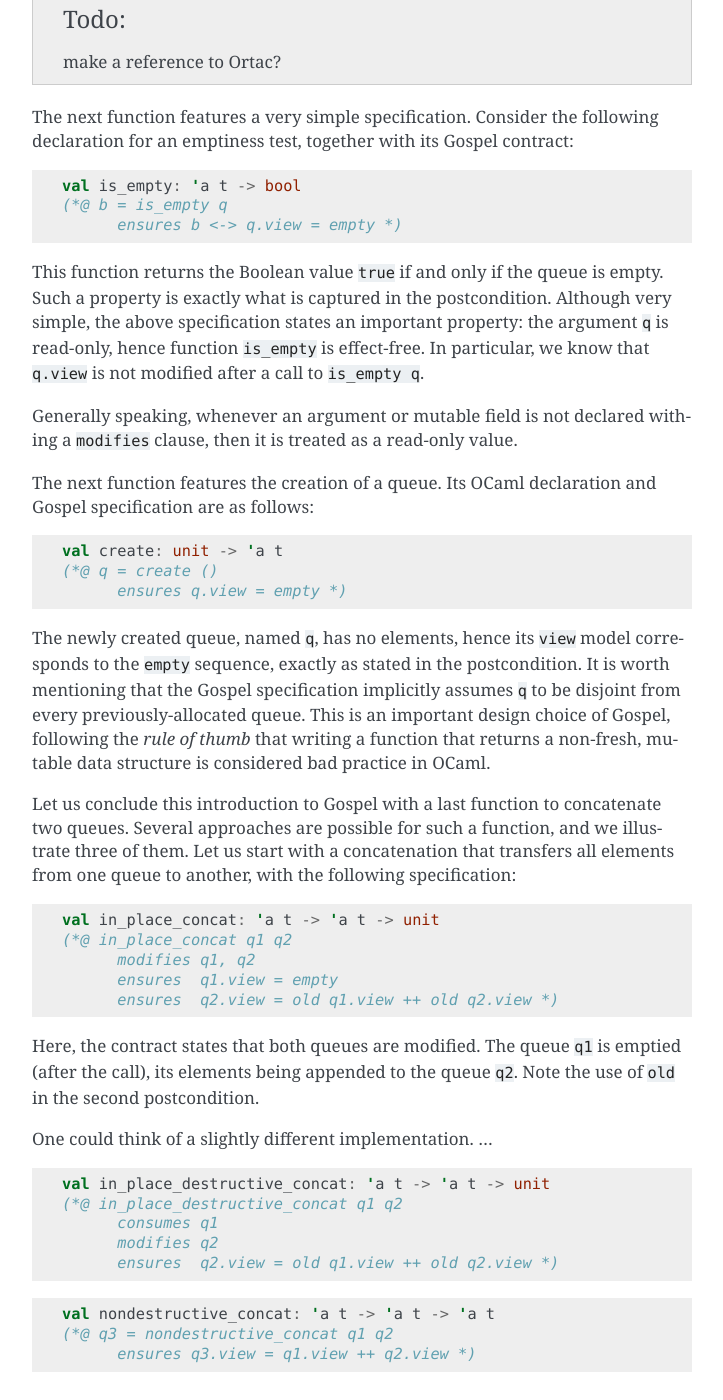
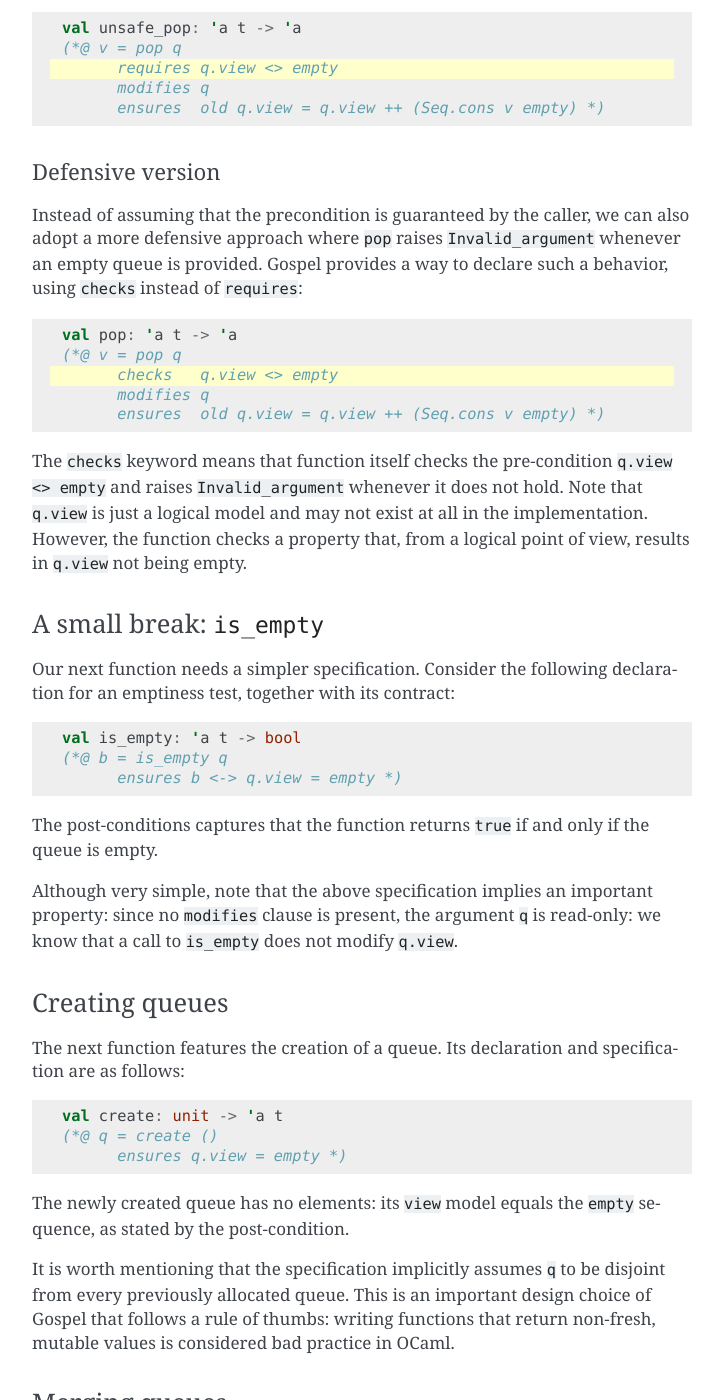
Before and after one commit to ocaml-gospel/gospel, a Sphinx documentation site: the page built from doc/walkthrough.rst, in a window 1280 px wide and 1400 px high, scrolled down 2310 px. Shown: the whole window, without its empty margins (388-1111 px from the left). Built offline with Sphinx 7.4.7, drawn with Linux system fonts in a browser that asks for light colours; cross-references to code outside the pages are shown as plain code; some of the changed text lies outside the part shown.

Commit message:
doc: polishing the queue example

```diff
--- a/doc/conf.py
+++ b/doc/conf.py
@@ -23,6 +23,8 @@ project = 'Gospel'
 
 author = 'Jean-Christophe Filliâtre, Clément Pascutto, Mário Pereira'
 copyright = '2020—2021, Jean-Christophe Filliâtre, Clément Pascutto, Mário Pereira'
+
+show_authors = True
 
 # The short X.Y version
 version = '0.1.0'
--- a/doc/getting-started.rst
+++ b/doc/getting-started.rst
@@ -1,8 +1,5 @@
 Getting started
 ===============
-
-.. todo:: Add more links to the language specification, and generally more
-          links.
 
 Installing Gospel
 ^^^^^^^^^^^^^^^^^
@@ -14,7 +11,7 @@ Please make sure that you already have a decently recent version ``ocaml`` and
 - Opam 2.0 or newer
 
 Please visit `ocaml.org
-<https://ocaml.org/learn/tutorials/up_and_running.html>`_ for instructions on
+<https://ocaml.org/learn/tutorials/up_and_running.html>`__ for instructions on
 how to get started with your OCaml environment.
 
 Gospel is available on Opam repositories. Installing it is straightforward:
@@ -56,7 +53,7 @@ interface for polymorphic, limited capacity containers::
   (** [add t x] adds [x] to the container [t], or raises [Full] if
       [t] has reached its maximum capacity. *)
 
-  val remove 'a t -> 'a -> unit
+  val remove: 'a t -> 'a -> unit
   (** [remove t x] removes [x] from [t], or raises [Not_found] if
       [x] is not in [t]. *)
 
@@ -76,12 +73,12 @@ the container directly translates into Gospel::
   (*@ model capacity: int
       model contents: 'a set *)
 
-Notice that documentation comments and Gospel specification can coexist, and
+Notice that documentation comments and Gospel specifications can coexist and
 even often help understand each other! However, for the sake of brevity, we will
 omit them in the rest of this section.
 
-One may also note that the capacity must be positive, and number of values in
-the ``contents`` set may not exceed ``capacity``. Those is a type invariants:
+One may also note that the capacity must be positive, and the number of values
+in the ``contents`` set may not exceed ``capacity``. Those are type invariants:
 
 .. code-block::
    :emphasize-lines: 4,5
@@ -92,7 +89,12 @@ the ``contents`` set may not exceed ``capacity``. Those is a type invariants:
         invariant capacity > 0
         invariant Set.cardinal contents <= capacity *)
 
-Now that our type is annotated with its models and invariants, we can attach
+The ``Set`` module is part of the :doc:`Gospel standard library <stdlib>`.
+Although it tries to mimic familiar interfaces from the OCaml standard library,
+those two should not be confused: logical declarations only can appear in
+specifications.
+
+Now that we annotated our type with its models and invariants, we can attach
 specifications to the functions to show how they interact with the container.
 
 The function ``create`` returns a container when provided a capacity. We may
@@ -105,10 +107,10 @@ want to specify three bits of information:
 
 Let's write a Gospel formalisation of that contract. The contract starts with a
 header that lets us name the arguments and return value (we will call the
-argument ``c`` and the return value ``t``) so we can mention them in the rest of
-the specification. The first property is a precondition of the function (we use
-the keyword ``requires``), while the second and third ones are postconditions
-(the keyword is ``ensures``)::
+argument ``c`` and the return value ``t``) to mention them in the rest of the
+specification. The first property is a pre-condition of the function (we use the
+keyword ``requires``), while the second and third ones are post-conditions (the
+keyword is ``ensures``)::
 
   val create: int -> t
   (*@ t = create c
@@ -118,8 +120,8 @@ the keyword ``requires``), while the second and third ones are postconditions
 
 Now on to ``is_empty`` and ``clear``.
 
-``is_empty t`` is true if and only if ``t`` is empty; this is a postcondition.
-This function also (hopefully) has no side-effect: it does not modify ``t``, and
+``is_empty t`` is true if and only if ``t`` is empty; this is a post-condition.
+This function also (hopefully) has no side-effect: it does not modify ``t`` and
 does not depend on any internal state. In Gospel's language, this function is
 *pure*::
 
@@ -129,13 +131,16 @@ does not depend on any internal state. In Gospel's language, this function is
       ensures b <-> t.capacity = Set.empty *)
 
 Clear removes any element in its argument: it is empty after the call.
-Obviously, it modifies its argument. More precisely, it modifies the
-``contents`` model of its argument::
+Obviously, it modifies the ``contents`` model of its argument. After its
+execution, the container should be empty. Note that we are only allowed to mention
+``is_empty`` in the specification because it is a pure function; attempting
+to use a non-pure OCaml function in a specification will result in a Gospel
+error. ::
 
   val clear: 'a t -> unit
   (*@ clear t
       modifies t.contents
-      ensures t.contents = Set.empty *)
+      ensures is_empty t *)
 
 Finally, let's specify ``add`` and ``remove``. A first attempt is similar to the
 previous examples. In the following, we use Gospel's ``old`` primitive, which
@@ -179,7 +184,7 @@ t.capacity`` in every contract; as a type invariant, this property implicitely
 holds in every function's pre-state and post-state.
 
 We're done! Our module interface is fully specified, independently of any
-implementation. Let's finish by verifying that these are well typed by calling
+implementation. Let's finish by verifying that these are well-typed, and call
 Gospel's type-checker:
 
 .. code-block:: shell
@@ -212,13 +217,13 @@ Cameleer is a tool for the deductive verification of OCaml code.
 
 It extents Gospel to implementation files, where you may add logical annotations
 like logical assertions, recursion variants, or loop invariants. The
-verification relies on the `Why3 framework <https://why3.lri.fr>`_: ``cameleer``
-translates the OCaml code into an equivalent WhyML program. It then lets you
-analyse this program whithin the framework (and its IDE!) to prove the
+verification relies on the `Why3 <https://why3.lri.fr>`__ framework:
+``cameleer`` translates the OCaml code into an equivalent WhyML program. It then
+lets you analyse this program whithin the framework (and its IDE!) to prove the
 assertions via semi-automated techniques based on SMT provers.
 
 For more information, please visit the project page `on Github
-<https://github.com/ocaml-gospel/cameleer>`_.
+<https://github.com/ocaml-gospel/cameleer>`__.
 
 .. index:: ortac
 .. index:: runtime assertion checking
@@ -235,7 +240,7 @@ your program execution by logging unexpected events or generate testing suites
 and fuzzers.
 
 For more information, please visit the project page `on Github
-<https://github.com/ocaml-gospel/ortac>`_.
+<https://github.com/ocaml-gospel/ortac>`__.
 
 .. index:: why3gospel
 .. index:: why3
@@ -244,21 +249,32 @@ For more information, please visit the project page `on Github
 Why3gospel
 ~~~~~~~~~~
 
-Why3gospel is a Why3 plugin that lets you verify that Why3 a program proof
-refines the Gospel specifications before extracting it to OCaml.
+Why3gospel is a `Why3 <https://why3.lri.fr>`__ plugin that lets you verify that
+a program proof refines the Gospel specifications before extracting it to OCaml.
 
 It interfaces the Why3 framework with the Gospel specifications to ensure that
 the former refines the latter, guaranteeing that OCaml programs extracted from
 proved WhyML indeed comply with their Gospel specification.
 
 For more information, please visit the project page `on Github
-<https://github.com/ocaml-gospel/why3gospel>`_.
+<https://github.com/ocaml-gospel/why3gospel>`__.
 
-Getting help
-^^^^^^^^^^^^
+Going further
+^^^^^^^^^^^^^
 
-.. todo:: finish this section
+This tutorial only covered very few features of Gospel. Please feel free to
+visit our other resources before getting started:
 
-Please feel free to `open a discussion
-<https://github.com/ocaml-gospel/gospel/discussions/new>`_ and share your issues
-and ideas!
+- If you like to learn by example, the :doc:`walkthrough <walkthrough>` section
+  contains a gallery of more advanced use-cases extracted from real-world
+  interfaces. Those should help you familiarize yourself with the process of
+  formal specification.
+
+- If you prefer to read the manual for more in-depth information on specific
+  features of the language, you may also visit the :doc:`language specification
+  <language>` section.
+
+Finally, we are always thrilled to hear your thoughts or questions regarding
+Gospel and this tutorial. Please feel free to `open a discussion
+<https://github.com/ocaml-gospel/gospel/discussions/new>`__ and share your
+issues and ideas!
--- a/doc/language.rst
+++ b/doc/language.rst
@@ -580,12 +580,11 @@ Type annotation may also contain invariants that hold at every entry and exit
 point of every fonction that manipulates their values. Formulae expressing these
 properties may be added after the ``invariant`` keyword:
 
-..productionlist::
+.. productionlist::
     invariant: "invariant" `expr`
 
 Note that function may break these invariants internally, but must restore them
 so that they still hold at the function exit.
-^^^^^^^^^^^^^^^
 
 .. index:: function
 .. index:: predicate
--- a/doc/walkthrough.rst
+++ b/doc/walkthrough.rst
@@ -1,51 +1,73 @@
-Specifications Walkthoughs
-==========================
+Walkthoughs
+===========
 
 Mutable queues
 ^^^^^^^^^^^^^^
+.. sectionauthor:: Mário Pereira
 
-In this example, we will provide provide formal specification to a mutable
-queue data structure. This work is adapted from :cite:`chargueraud:hal-02157484`.
+This example aims to provide a formal specification for a mutable queue data
+structure, similar to OCaml's standard library ``Queue``.
 
-First, we shall define the type of queues. Following the OCaml convention, we
-use ``'a t`` to represent a polymorphic queue, storing elements of type ``'a``.
-In order to be able to reason about the elements of a queue, we attach one model
-to its type declaration::
+This work is adapted from :cite:`chargueraud:hal-02157484`, which also features
+an implementation of the following specification that was formally verified
+using Why3gospel.
+
+
+Modeling the queue datastructure
+~~~~~~~~~~~~~~~~~~~~~~~~~~~~~~~~
+
+Let's start by defining the type of queues: the ``'a t`` type represents a
+polymorphic queue, storing elements of type ``'a``. To enable reasoning about
+the elements of a queue, we attach one model to its type declaration::
 
   type 'a t
   (*@ mutable model view: 'a seq *)
 
 The model ``view`` represents the mathematical sequence of elements stored in
-the queue. The type ``'a seq`` is the type of logical sequences, defined in the
-Gospel standard library, and is usable only for specification. Finally, the
-``mutable`` keyword states that the ``view`` field can change over time. This is
-a first manifestation of how Gospel annotations provide extra insight to the
-OCaml programmer: the ``mutable`` specification states that type ``'a t`` stands
-for a mutable data type, which can not be deduced from its declaration alone.
+the queue. The type ``'a seq`` is the type of logical sequences defined in the
+Gospel standard library and is for specifications only. The ``mutable``
+keyword states that the ``view`` field can change over time.
 
-Let us now declare and specify a ``push`` operation for the data structure::
+.. note:: This shows how Gospel annotations provide extra insight and are also
+          relevant for documentation: the ``mutable`` keyword states that the
+          type ``'a t`` is mutable, which cannot be deduced from its OCaml
+          declaration alone.
+
+Pushing into the queue
+~~~~~~~~~~~~~~~~~~~~~~
+
+Let us now declare and specify a ``push`` operation for these queues::
 
   val push: 'a -> 'a t -> unit
   (*@ push v q
       modifies q
       ensures  q.view = Seq.cons v (old q.view) *)
 
-- The first line of the specification names the two arguments of ``push``, as
-  ``v`` and ``q``, respectively.
-- Next, the ``modifies`` states that the function ``push`` may mutate the
+- The first line of the specification is the header; it names the two arguments
+  of ``push``: ``v`` and ``q``.
+- The ``modifies`` clause states that the function ``push`` may mutate the
   contents of ``q``.
-- Finally, the ``ensures`` clause introduces a postcondition. In this case, it
-  describes the ``view`` model of ``q`` after a call to ``push``: the new
-  ``view`` is the extension of the old value of ``view`` with the element ``v``
-  at the front. We use the keyword ``old`` to refer to the value of an expression
-  (here, ``q.view``) in the pre-state, *i.e.*, before the function call.
+- Finally, the ``ensures`` clause introduces a post-condition that describes the
+  model ``view`` of ``q`` after a call to ``push``: the new ``view`` extends the
+  old value of ``view`` with the element ``v`` at the front. We use the keyword
+  ``old`` to refer to the value of an expression (here, ``q.view``) in the
+  pre-state, *i.e.*, before the function call.
 
-Note that the module ``Seq`` is part of the Gospel standard library, and is not
-to be confused with module ``Seq`` from the OCaml standard library.
+Note that the module ``Seq`` is part of the Gospel standard library and should
+not be confused with module ``Seq`` from the OCaml standard library.
 
-Let us now move to another function, ``pop``. This function raises an ``Empty``
-exception if its argument is an empty queue. We specify this behavior as
-follows::
+Various flavors of ``pop``
+~~~~~~~~~~~~~~~~~~~~~~~~~~
+
+Let us now move to another function, ``pop``, and illustrate three ways of
+handling assumptions from the client in Gospel specifications.
+
+Exceptional version
+-------------------
+
+In this version, similar to the one provided by the OCaml standard library,
+``pop`` raises an ``Empty`` exception if its argument is an empty queue. We
+specify this behaviour as follows::
 
   exception Empty
 
@@ -55,21 +77,28 @@ follows::
       ensures  old q.view = q.view ++ Seq.cons v empty
       raises   Empty -> q.view = old q.view = empty *)*
 
-We have two postconditions:
-- The first one, introduced with ``ensures``, states the postcondition that
-  holds whenever function ``pop`` returns a value ``v``. As with function
-  ``push``, the clause ``modifies`` indicates that ``q`` may be mutated by this
-  function call. Note that this applies to the exceptional case as well, and
-  that's why we state that ``q`` is both empty and not modified.
-- The second one, introduced by ``raises``, states the postcondition that holds
-  whenever exception ``Empty`` is raised.
+We have two post-conditions:
 
-Now, let us consider a scenario where one calls the ``pop`` operation only for
-`provably` non-empty queues. For such case, instead of considering the
-possibility of raising the ``Empty`` exception, we attach the following
-precondition to the function's contract:
+- The first one, introduced with ``ensures``, states the post-condition that
+  holds whenever the function ``pop`` returns a value ``v``.
+- The second one, introduced by ``raises``, states the exceptional
+  post-condition that holds whenever the call raises the exception ``Empty``.
 
-.. code-block:: ocaml
+Similarly to the ``push`` case, the clause ``modifies`` indicates that this
+function call may mutate ``q``. Note that this applies to the exceptional case
+as well, and that's why we state that ``q`` is both empty and not modified.
+
+Unsafe version
+--------------
+
+Now, let us consider an unsafe variant of ``pop`` that should only be called on
+a non-empty queue, leaving the responsibility of that property to the client
+code. The function does not raise ``Empty`` anymore but instead expects a
+non-empty argument. We can thus add the following pre-condition to the contract
+using the keyword ``requires``:
+
+.. code-block::
+   :emphasize-lines: 3
 
    val unsafe_pop: 'a t -> 'a
    (*@ v = pop q
@@ -77,19 +106,16 @@ precondition to the function's contract:
          modifies q
          ensures  old q.view = q.view ++ (Seq.cons v empty) *)
 
-The ``requires`` clause introduces a property that must hold whenever one calls
-``unsafe_pop``. Following the OCaml tradition, we use the prefix ``unsafe_`` to
-clearly state this function is only supposed to be used by clients that are sure
-to respect the precondition (for instance, when the client code is itself
-formally verified).
+Defensive version
+-----------------
 
 Instead of assuming that the precondition is guaranteed by the caller, we can
-adopt a more defensive approach where ``pop`` raises ``Invalid_argument`` on an
-empty queue. This is idiomatic of OCaml libraries. Gospel provides a way to
-declare such a behavior, using ``checks`` instead of ``requires``. In our case,
-this is as follows:
+also adopt a more defensive approach where ``pop`` raises ``Invalid_argument``
+whenever an empty queue is provided. Gospel provides a way to declare such a
+behavior, using ``checks`` instead of ``requires``:
 
-.. code-block:: ocaml
+.. code-block::
+   :emphasize-lines: 3
 
    val pop: 'a t -> 'a
    (*@ v = pop q
@@ -97,78 +123,107 @@ this is as follows:
          modifies q
          ensures  old q.view = q.view ++ (Seq.cons v empty) *)
 
-The meaning of ``checks`` is really that of a `precondition` that is dynamically
-checked at function entry. It is up to the implementation of ``pop`` to
-guarantee that whenever ``q.view <> empty`` does not hold, the exception
-``Invalid_argument`` is raised.
+The ``checks`` keyword means that function itself checks the pre-condition
+``q.view <> empty`` and raises ``Invalid_argument`` whenever it does not hold.
+Note that ``q.view`` is just a logical model and may not exist at all in the
+implementation. However, the function checks a property that, from a logical
+point of view, results in ``q.view`` not being empty.
 
-.. todo::
-   make a reference to Ortac?
+A small break: ``is_empty``
+~~~~~~~~~~~~~~~~~~~~~~~~~~~
 
-The next function features a very simple specification. Consider the following
-declaration for an emptiness test, together with its Gospel contract:
+Our next function needs a simpler specification. Consider the following
+declaration for an emptiness test, together with its contract::
 
-.. code-block:: ocaml
+  val is_empty: 'a t -> bool
+  (*@ b = is_empty q
+        ensures b <-> q.view = empty *)
 
-   val is_empty: 'a t -> bool
-   (*@ b = is_empty q
-         ensures b <-> q.view = empty *)
+The post-conditions captures that the function returns ``true`` if and only if
+the queue is empty.
 
-This function returns the Boolean value ``true`` if and only if the queue is
-empty. Such a property is exactly what is captured in the postcondition.
-Although very simple, the above specification states an important property: the
-argument ``q`` is read-only, hence function ``is_empty`` is effect-free. In
-particular, we know that ``q.view`` is not modified after a call to ``is_empty
-q``.
+Although very simple, note that the above specification implies an important
+property: since no ``modifies`` clause is present, the argument ``q`` is
+read-only: we know that a call to ``is_empty`` does not modify ``q.view``.
 
-Generally speaking, whenever an argument or mutable field is not declared
-withing a ``modifies`` clause, then it is treated as a read-only value.
+Creating queues
+~~~~~~~~~~~~~~~
 
-The next function features the creation of a queue. Its OCaml declaration and
-Gospel specification are as follows:
+The next function features the creation of a queue. Its declaration and
+specification are as follows::
 
-.. code-block:: ocaml
+  val create: unit -> 'a t
+  (*@ q = create ()
+        ensures q.view = empty *)
 
-    val create: unit -> 'a t
-    (*@ q = create ()
-          ensures q.view = empty *)
+The newly created queue has no elements: its ``view`` model equals the ``empty``
+sequence, as stated by the post-condition.
 
-The newly created queue, named ``q``, has no elements, hence its ``view`` model
-corresponds to the ``empty`` sequence, exactly as stated in the postcondition.
-It is worth mentioning that the Gospel specification implicitly assumes ``q`` to
-be disjoint from every previously-allocated queue. This is an important design
-choice of Gospel, following the `rule of thumb` that writing a function that
-returns a non-fresh, mutable data structure is considered bad practice in OCaml.
+It is worth mentioning that the specification implicitly assumes ``q`` to be
+disjoint from every previously allocated queue. This is an important design
+choice of Gospel that follows a rule of thumbs: writing functions that return
+non-fresh, mutable values is considered bad practice in OCaml.
 
-Let us conclude this introduction to Gospel with a last function to concatenate
-two queues. Several approaches are possible for such a function, and we
-illustrate three of them. Let us start with a concatenation that transfers all
-elements from one queue to another, with the following specification:
+Merging queues
+~~~~~~~~~~~~~~
 
-.. code-block:: ocaml
+Let us conclude this specification with a functions to merge two queues. Several
+approaches are possible; we will showcase three of them.
 
-   val in_place_concat: 'a t -> 'a t -> unit
-   (*@ in_place_concat q1 q2
-         modifies q1, q2
-         ensures  q1.view = empty
-         ensures  q2.view = old q1.view ++ old q2.view *)
+In-place transfer
+-----------------
 
-Here, the contract states that both queues are modified. The queue ``q1`` is
-emptied (after the call), its elements being appended to the queue ``q2``. Note
-the use of ``old`` in the second postcondition.
+Let us start with a concatenation that transfers all elements from one queue to
+another, with the following specification::
 
-One could think of a slightly different implementation. ...
+  val transfer: 'a t -> 'a t -> unit
+  (*@ transfer src dst
+        modifies src, dst
+        ensures  src.view = empty
+        ensures  dst.view = old dst.view ++ old src.view *)
 
-.. code-block:: ocaml
+Here, the contract states that both queues are modified. The queue ``src`` is
+emptied after the call and its elements are appended to the queue ``dst``.
+Notice the use of ``old`` in the second post-condition, which helps us refer to
+the state of the queues before they are passed to the function.
 
-   val in_place_destructive_concat: 'a t -> 'a t -> unit
-   (*@ in_place_destructive_concat q1 q2
-         consumes q1
-         modifies q2
-         ensures  q2.view = old q1.view ++ old q2.view *)
+Destructive operations
+----------------------
 
-.. code-block:: ocaml
+One could think of a slightly different version of ``transfer``,
+``destructive_transfer``, that invalidates ``src`` when called. In other words,
+the value of ``src`` should be considered dirty and must not be used anymore in
+the rest of the program. Such use-cases are frequent in system programming, for
+instance when dealing with file descriptors after ``fclose`` calls. Gospel
+provides ``consumes`` clauses to capture this semantic:
 
-   val nondestructive_concat: 'a t -> 'a t -> 'a t
-   (*@ q3 = nondestructive_concat q1 q2
-         ensures q3.view = q1.view ++ q2.view *)
+.. code-block::
+   :emphasize-lines: 3
+
+    val destructive_transfer: 'a t -> 'a t -> unit
+    (*@ destructive_transfer src dst
+        consumes src
+        modifies dst
+        ensures  dst.view = old dst.view ++ old src.view *)
+
+Note that qualifying the state of ``src`` after the call is no longer relevant,
+since its value must not be used anymore.
+
+A constructive version
+----------------------
+
+Finally, a perhaps simpler version may consist in a ``concat`` function creating
+a fresh queue with the elements of the queues passed as arguments::
+
+  val concat: 'a t -> 'a t -> 'a t
+  (*@ new = concat q1 q2
+      ensures new.view = q1.view ++ q2.view *)
+
+In this version, no ``modifies`` appears, meaning that none of the arguments are
+modified by the function, thus specifying their model in the post-state is not
+necessary.
+
+Wrapping up
+~~~~~~~~~~~
+
+.. todo:: Write a conclusion
```
Also changed, not shown: other parts of doc/getting-started.rst (+7 -7 lines), 2 other files.
